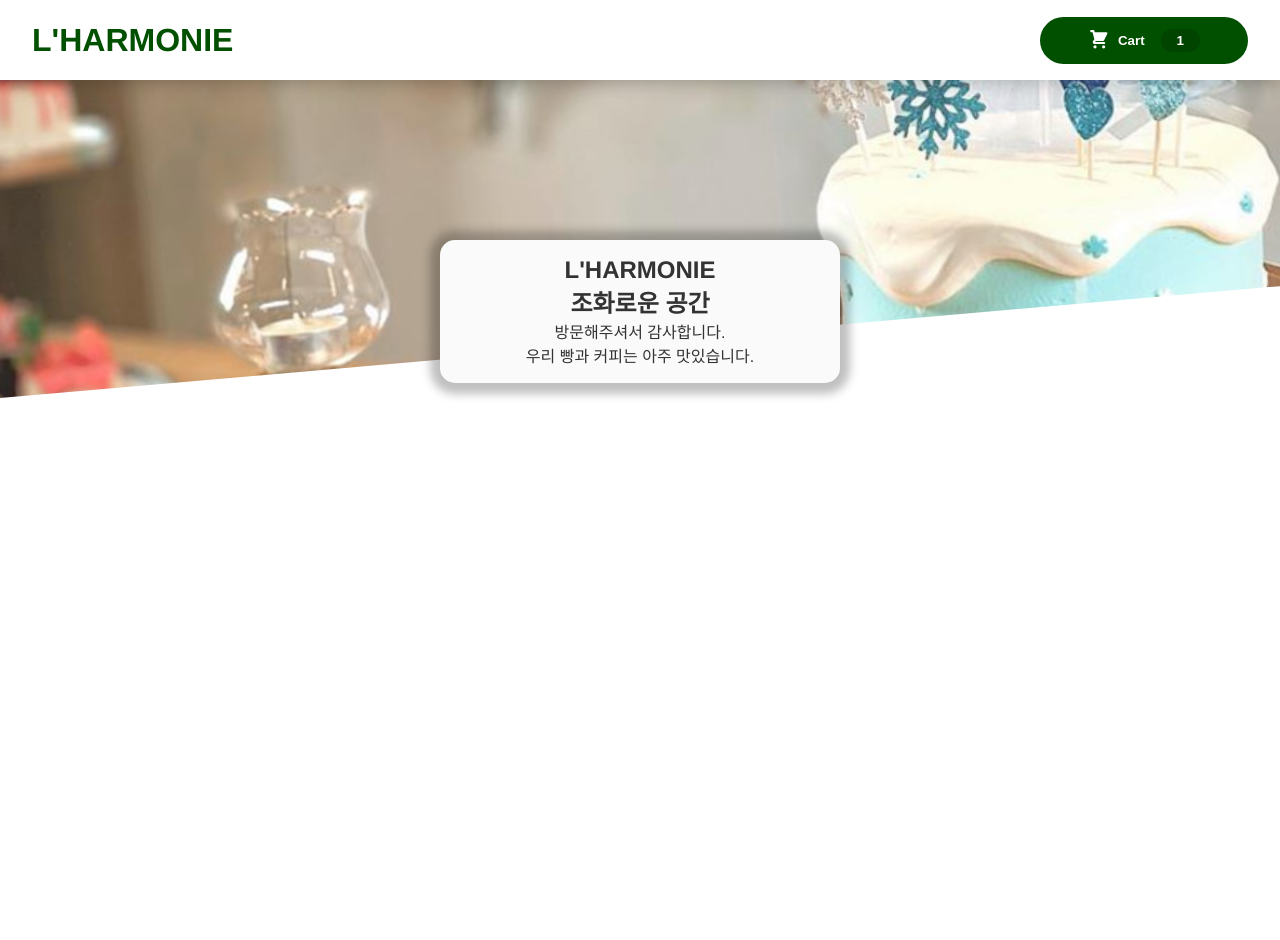
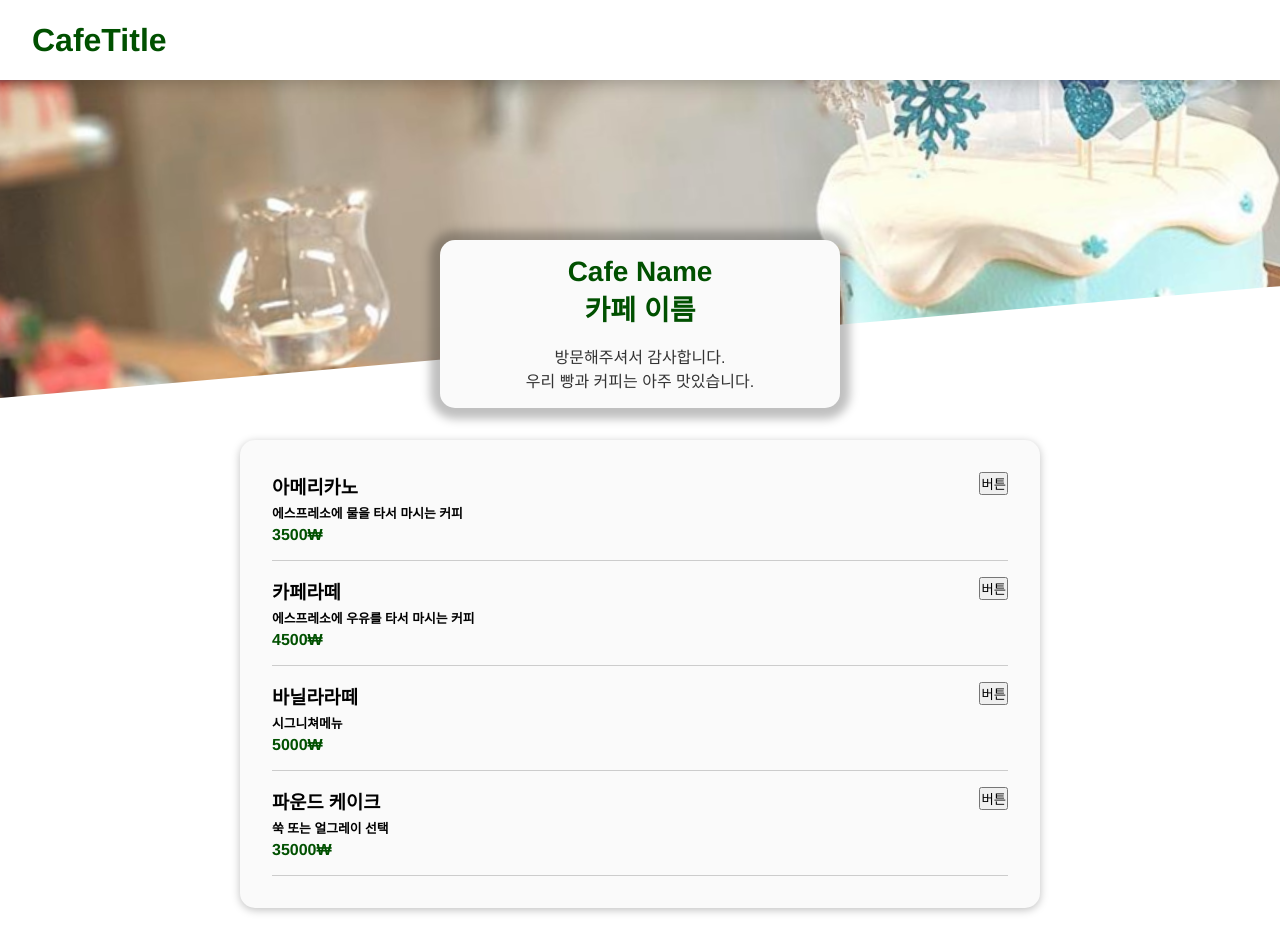
Before and after one commit to usgnusmig/cafe-order, a React (Create React App) app: page / in a window 1280 px wide. Before the commit the page ends 800 px from the top, so only its background shows below. Built offline with nearby package versions, Linux system fonts and the light colour scheme.

Commit message:
add menulist

```diff
--- a/src/App.js
+++ b/src/App.js
@@ -1,6 +1,8 @@
 import React, { Fragment, useState } from "react";
+
 import Login from "./components/Login/Login";
-
+import GlobalStyle from "./GlobalStyle";
+import Header from "./components/Header/Header";
 import Main from "./components/Main/Main";
 
 const App = () => {
@@ -12,6 +14,8 @@ const App = () => {
 
   return (
     <Fragment>
+      <GlobalStyle />
+      <Header title={"CafeTitle"} />
       <Login onLogin={loginHandler} />
       {isLogin && <Main />}
     </Fragment>
--- a/src/components/Main/Header/Header.js
+++ b/src/components/Header/Header.js
@@ -1,8 +1,7 @@
 import React, { Fragment } from "react";
 import styled from "styled-components";
 
-import mainImg from "../../../assets/06.png";
-import CartButton from "./CartButton/CartButton";
+import mainImg from "../../assets/06.png";
 
 const HeaderStyle = styled.header`
   position: fixed;
@@ -34,13 +33,10 @@ const Image = styled.img`
   transform: rotateZ(-5deg) translateY(-4rem) translateX(-1rem);
 `;
 
-const Header = () => {
+const Header = (props) => {
   return (
     <Fragment>
-      <HeaderStyle>
-        <h1>L'HARMONIE</h1>
-        <CartButton />
-      </HeaderStyle>
+      <HeaderStyle>{<h1>{props.title}</h1> || <h1>CafeName</h1>}</HeaderStyle>
 
       <MainImage>
         <Image src={mainImg} alt="L'harmonie" />
--- a/src/components/Main/Article/Article.Summarry.js
+++ b/src/components/Main/Article/Article.Summarry.js
@@ -13,18 +13,30 @@ const SummaryStyle = styled.section`
   padding: 1rem;
   border-radius: 15px;
   box-shadow: 0 1px 10px 10px rgba(0, 0, 0, 0.25);
+
+  h2 {
+    color: #005000;
+    font-size: 1.75rem;
+  }
+
+  p {
+    padding-top: 1rem;
+  }
 `;
 
 const ArticleSummary = () => {
   return (
     <SummaryStyle>
       <h2>
-        L'HARMONIE
+        Cafe Name
         <br />
-        조화로운 공간
+        카페 이름
       </h2>
-      <p>방문해주셔서 감사합니다.</p>
-      <p>우리 빵과 커피는 아주 맛있습니다.</p>
+      <p>
+        방문해주셔서 감사합니다.
+        <br />
+        우리 빵과 커피는 아주 맛있습니다.
+      </p>
     </SummaryStyle>
   );
 };
--- /dev/null
+++ b/src/components/Main/Items/ItemList.js
@@ -0,0 +1,43 @@
+import React from "react";
+import styled from "styled-components";
+
+const ItemStyle = styled.li`
+  display: flex;
+  justify-content: space-between;
+  margin: 1rem;
+  padding-bottom: 1rem;
+  border-bottom: 1px solid #ccc;
+
+  h3 {
+    margin: 0 0 0.25rem 0;
+  }
+
+  h5 {
+    font-size: 0.8rem;
+  }
+`;
+
+const PriceStyle = styled.div`
+  margin-top: 0.25rem;
+  font-weight: bold;
+  color: #005000;
+  font-size: 1.25;
+`;
+
+const ItemList = ({ name, description, price }) => {
+  return (
+    <ItemStyle>
+      <div>
+        <h3>{name}</h3>
+        <h5>{description}</h5>
+        <PriceStyle>{`${price}₩`}</PriceStyle>
+      </div>
+
+      <div>
+        <button>버튼</button>
+      </div>
+    </ItemStyle>
+  );
+};
+
+export default ItemList;
--- /dev/null
+++ b/src/components/Main/Items/Items.js
@@ -0,0 +1,60 @@
+import React from "react";
+import styled from "styled-components";
+import ItemList from "./ItemList";
+
+const ITEM_LIST = [
+  {
+    id: "m1",
+    name: "아메리카노",
+    description: "에스프레소에 물을 타서 마시는 커피",
+    price: 3500,
+  },
+  {
+    id: "m2",
+    name: "카페라떼",
+    description: "에스프레소에 우유를 타서 마시는 커피",
+    price: 4500,
+  },
+  {
+    id: "m3",
+    name: "바닐라라떼",
+    description: "시그니쳐메뉴",
+    price: 5000,
+  },
+  {
+    id: "m4",
+    name: "파운드 케이크",
+    description: "쑥 또는 얼그레이 선택",
+    price: 35000,
+  },
+];
+
+const ItemsStyle = styled.div`
+  padding: 1rem;
+  max-width: 50rem;
+  width: 90%;
+  margin: 2rem auto;
+  background-color: #fafafa;
+  border-radius: 15px;
+  box-shadow: 0 2px 8px rgba(0, 0, 0, 0.25);
+
+  ul {
+    list-style: none;
+    margin: 0;
+    padding: 0;
+  }
+`;
+const Items = () => {
+  const itemList = ITEM_LIST.map((item) => (
+    <ItemList
+      key={item.id}
+      id={item.id}
+      name={item.name}
+      description={item.description}
+      price={item.price}
+    />
+  ));
+  return <ItemsStyle>{itemList}</ItemsStyle>;
+};
+
+export default Items;
--- a/src/components/Main/Main.js
+++ b/src/components/Main/Main.js
@@ -1,15 +1,13 @@
 import React, { Fragment } from "react";
 
-import GlobalStyle from "../../GlobalStyle";
-import Header from "./Header/Header";
 import ArticleSummary from "./Article/Article.Summarry";
+import Items from "./Items/Items";
 
 const Main = () => {
   return (
     <Fragment>
-      <GlobalStyle />
-      <Header />
       <ArticleSummary />
+      <Items />
     </Fragment>
   );
 };
```
Also changed, not shown: src/components/Main/Cart/CartButton.js (renamed from src/components/Main/Header/CartButton/CartButton.js), src/components/Main/Cart/Icon.js (renamed from src/components/Main/Header/CartButton/Icon.js), 1 other file (tests, documents, lock files or other folders).
